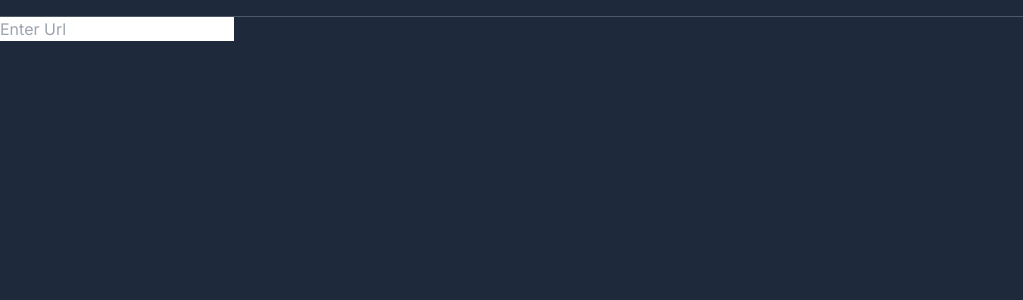
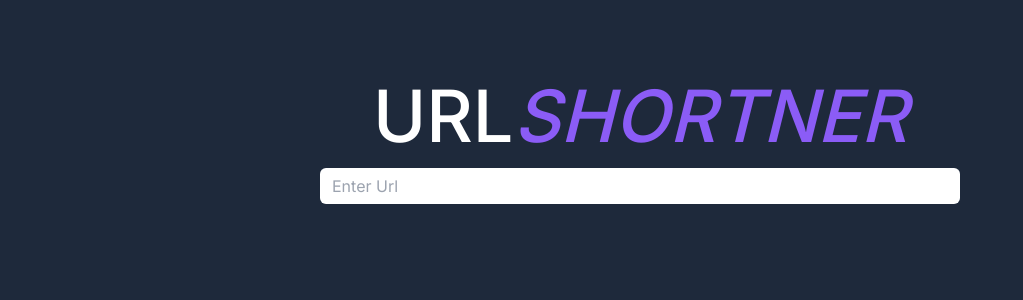
Before and after one commit to Deepakcodez/LinkShortner, a Next.js app: page / in a window 1280 px wide. Shown: the top 300 px of the page, without its empty margins (0-1023 px from the left). Built offline with nearby package versions, Linux system fonts and the light colour scheme.

Commit message:
main page ui

```diff
--- a/src/app/_components/Mainpg.jsx
+++ b/src/app/_components/Mainpg.jsx
@@ -2,7 +2,14 @@ const Mainpg = () => {
     return (
         <>
         <div className="w-full ">
-        <input type="text" placeholder="Enter Url" />
+            <h1 className=" text-4xl md:text-7xl font-medium text-white text-center pt-20">URL<span className="italic font-medium text-violet-500">SHORTNER</span></h1>
+
+       <div className=" w-full  flex justify-center">
+        <input
+        className="rounded-md w-[80%] md:w-[50%] h-9 px-3 mt-4 border-violet-400 focus:ring-violet-300 focus:border-violet-300 dark:focus:ring-blue-600 dark:ring-offset-gray-800"
+        type="text"
+        placeholder="Enter Url" />
+        </div>
         </div>
         </>
     );
--- a/src/app/page.js
+++ b/src/app/page.js
@@ -5,7 +5,6 @@ export default function Home() {
   return (
    <>
    <div className="w-full h-screen bg-slate-800">
-   <Navbar/>
    <Mainpg/>
 
    </div>
```
